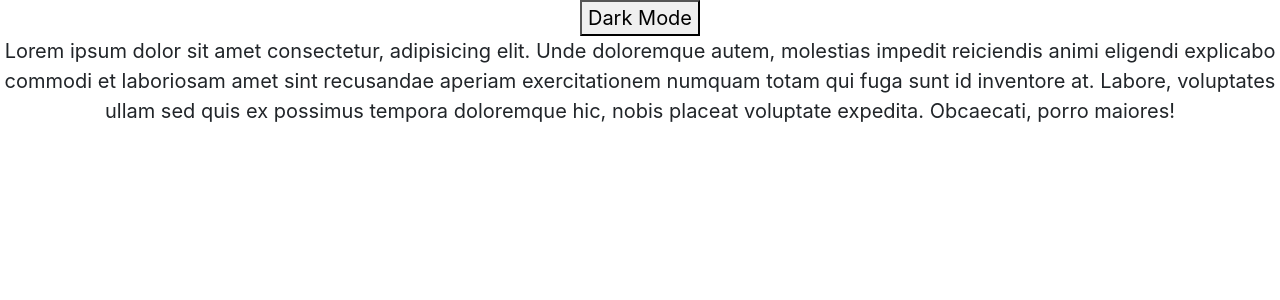
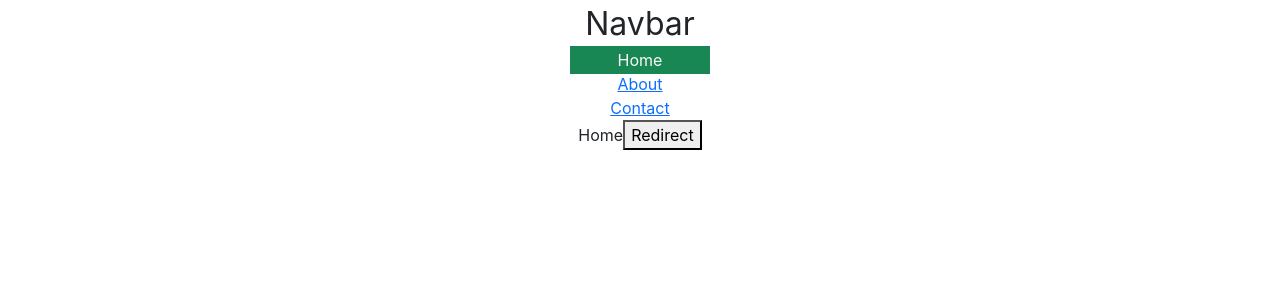
Before and after one commit to ankushk1/sep22-react, a React (Create React App) app: page / in a window 1280 px wide. Shown: the top 300 px of the page. Built offline with nearby package versions, Linux system fonts and the light colour scheme.

Commit message:
Added React Router

```diff
--- a/package.json
+++ b/package.json
@@ -8,6 +8,7 @@
     "@testing-library/user-event": "^13.5.0",
     "react": "^18.2.0",
     "react-dom": "^18.2.0",
+    "react-router-dom": "^6.14.1",
     "react-scripts": "5.0.1",
     "reactstrap": "^9.2.0",
     "web-vitals": "^2.1.4"
--- /dev/null
+++ b/src/Components/Pages/About.js
@@ -0,0 +1,13 @@
+import React from 'react'
+import {useLocation} from 'react-router-dom';
+
+const About = () => {
+  const location = useLocation();
+
+  console.log('Location ---> ',location)
+  return (
+    <div>About</div>
+  )
+}
+
+export default About
--- /dev/null
+++ b/src/Components/Pages/Contact.js
@@ -0,0 +1,9 @@
+import React from 'react'
+
+const Contact = () => {
+  return (
+    <div>Contact</div>
+  )
+}
+
+export default Contact
--- /dev/null
+++ b/src/Components/Pages/Home.js
@@ -0,0 +1,29 @@
+import React, { useState } from "react";
+import { Navigate , useNavigate} from "react-router-dom";
+const Home = () => {
+  const [redirect, setRedirect] = useState(false);
+  const navigate = useNavigate();
+
+  const redirectFn = () => {
+
+    // We validate the inputs
+    // we hit api to check creds
+    // get response
+
+    navigate('/about' , {
+      state: "Message from Home.js",
+      // replace: true
+    })
+  }
+
+  return (
+    <div>
+      Home
+      {/* {redirect && <Navigate to={"/about"} />} */}
+
+      <button onClick={() => redirectFn()}>Redirect</button>
+    </div>
+  );
+};
+
+export default Home;
--- /dev/null
+++ b/src/Components/Pages/Navbar.js
@@ -0,0 +1,65 @@
+import React from "react";
+import { NavLink } from "react-router-dom";
+
+const Navbar = () => {
+  return (
+    <div>
+      <div className="fs-2">Navbar</div>
+      <div>
+        <div>
+          <NavLink
+            to="/"
+            className={({ isActive }) =>
+              isActive ? "bg bg-success px-5 py-1 text-light" : ""
+            }
+            style={({ isActive }) => {
+              return isActive
+                ? {
+                    textDecoration: "none"
+                  }
+                : {};
+            }}
+          >
+            Home
+          </NavLink>
+        </div>
+        <div>
+          <NavLink
+            to="/about"
+            className={({ isActive }) =>
+              isActive ? "bg bg-success px-5 py-1 text-light" : ""
+            }
+            style={({ isActive }) => {
+              return isActive
+                ? {
+                    textDecoration: "none"
+                  }
+                : {};
+            }}
+          >
+            About
+          </NavLink>
+        </div>
+        <div>
+          <NavLink
+            to="/contact"
+            className={({ isActive }) =>
+              isActive ? "bg bg-success px-5 py-1 text-light" : ""
+            }
+            style={({ isActive }) => {
+              return isActive
+                ? {
+                    textDecoration: "none"
+                  }
+                : {};
+            }}
+          >
+            Contact
+          </NavLink>
+        </div>
+      </div>
+    </div>
+  );
+};
+
+export default Navbar;
--- /dev/null
+++ b/src/Router/MainRouter.js
@@ -0,0 +1,24 @@
+import React from "react";
+import { BrowserRouter, Routes, Route } from "react-router-dom";
+import Home from "../Components/Pages/Home";
+import About from "../Components/Pages/About";
+import Contact from "../Components/Pages/Contact";
+import Navbar from "../Components/Pages/Navbar";
+
+const MainRouter = () => {
+  return (
+    <div className="text-center">
+      <BrowserRouter>
+        <Navbar />
+
+        <Routes>
+          <Route path="/" element={<Home />} />
+          <Route path="/about" element={<About />} />
+          <Route path="/contact" element={<Contact />} />
+        </Routes>
+      </BrowserRouter>
+    </div>
+  );
+};
+
+export default MainRouter;
--- a/src/index.js
+++ b/src/index.js
@@ -1,11 +1,14 @@
-import React from 'react';
-import ReactDOM from 'react-dom/client';
-import './index.css';
-import App from './App';
+import React from "react";
+import ReactDOM from "react-dom/client";
+import "./index.css";
+import App from "./App";
+import MainRouter from "./Router/MainRouter";
+import { BrowserRouter } from "react-router-dom";
 
-const root = ReactDOM.createRoot(document.getElementById('root'));
+const root = ReactDOM.createRoot(document.getElementById("root"));
 root.render(
   // <React.StrictMode>
-    <App />
+  // <App />
+    <MainRouter />
   // </React.StrictMode>
 );
```
Also changed, not shown: 1 other file (tests, documents, lock files or other folders).
